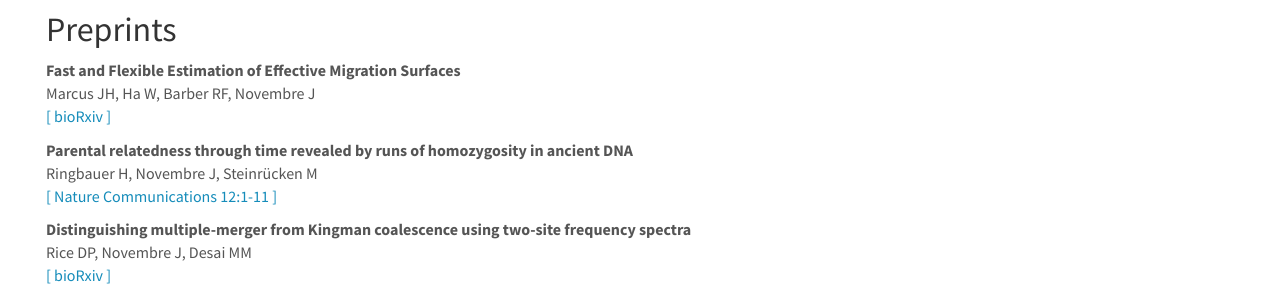
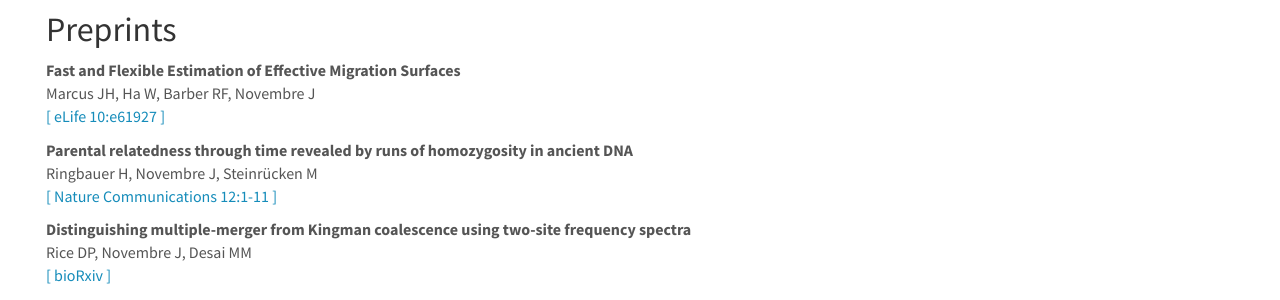
Before and after one commit to NovembreLab/NovembreLab.github.io, a Jekyll site: the page built from _pages/publications.md, in a window 1280 px wide and 900 px high. Shown: the part 418-718 px from the top of the window. Built offline with Jekyll 4.4.1, drawn with Linux system fonts in a browser that asks for light colours.

Commit message:
Update publist.yml

```diff
--- a/_data/publist.yml
+++ b/_data/publist.yml
@@ -3,7 +3,7 @@
   date: 2022
   link:
     url: https://www.biorxiv.org/content/10.1101/2020.08.07.242214v1
-    journal: bioRxiv
+    journal: eLife 10:e61927
     software: https://github.com/jhmarcus/feems
 
 
@@ -18,7 +18,7 @@
 
 - title: Distinguishing multiple-merger from Kingman coalescence using two-site frequency spectra
   authors: Rice DP, Novembre J, Desai MM
-  date: 2022
+  date: 2023
   link:
     url: https://doi.org/10.1101/461517
     journal: bioRxiv
```
